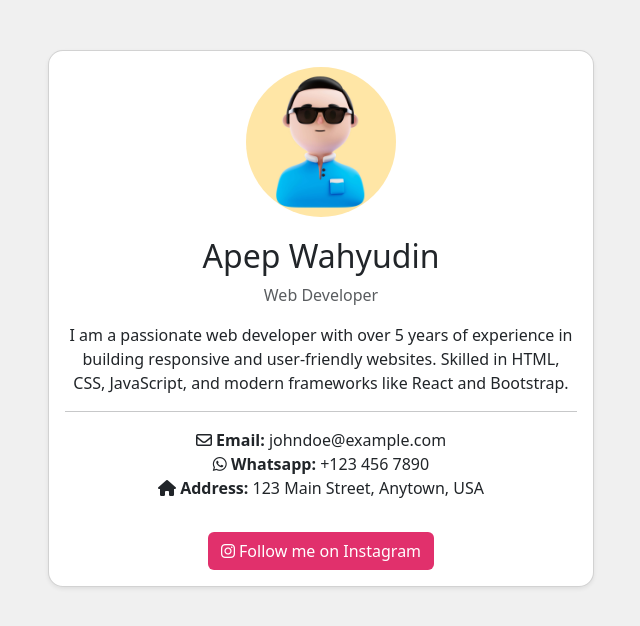
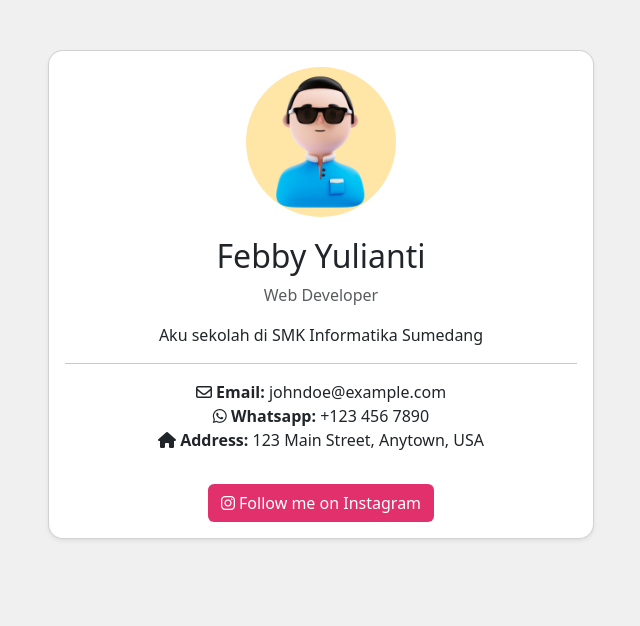
Before and after one commit to RakaGanteng27/ta_febby_x4, a plain HTML site: page index.html in a window 1280 px wide. Shown: the whole page, without its empty margins (319-959 px from the left). Drawn offline with nearby package versions, Linux system fonts and the light colour scheme.

Commit message:
Update index.html

```diff
--- a/index.html
+++ b/index.html
@@ -15,9 +15,9 @@
                 <div class="card shadow-sm">
                     <div class="card-body text-center">
                         <img src="avatar.jpg" alt="Profile Image" class="profile-img">
-                        <h2>Apep Wahyudin</h2>
+                        <h2>Febby Yulianti</h2>
                         <p class="text-muted">Web Developer</p>
-                        <p>I am a passionate web developer with over 5 years of experience in building responsive and user-friendly websites. Skilled in HTML, CSS, JavaScript, and modern frameworks like React and Bootstrap.
+                        <p>Aku sekolah di SMK Informatika Sumedang
                         </p>
                         <hr>
                         <ul class="list-unstyled">
@@ -25,7 +25,7 @@
                             <li><i class="fa-brands fa-whatsapp"></i> <strong>Whatsapp:</strong> +123 456 7890</li>
                             <li><i class="fa-solid fa-house"></i> <strong>Address:</strong> 123 Main Street, Anytown, USA</li>
                         </ul>
-                        <a href="https://www.instagram.com/sebuahsemangat" target="_blank" class="btn btn-instagram mt-3">
+                        <a href="https://www.instagram.com/hiiebby_/profilecard/?igsh=a3U0NjlqMDlzNDc0" target="_blank" class="btn btn-instagram mt-3">
                             <i class="fab fa-instagram"></i> Follow me on Instagram
                         </a>
                     </div>
```
